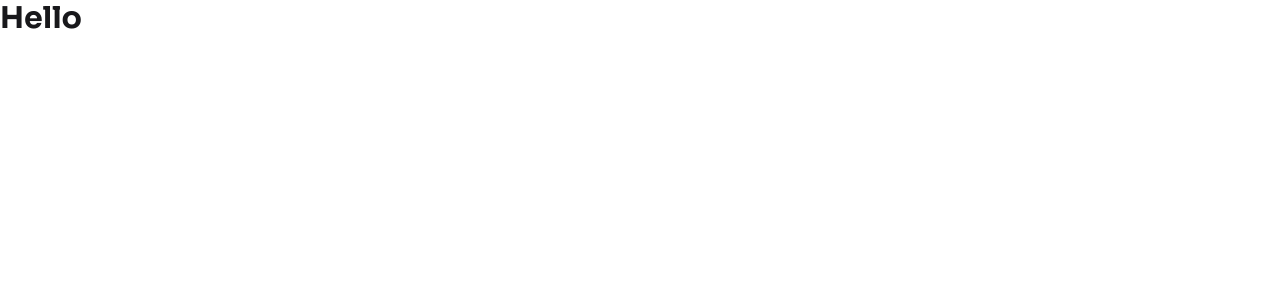
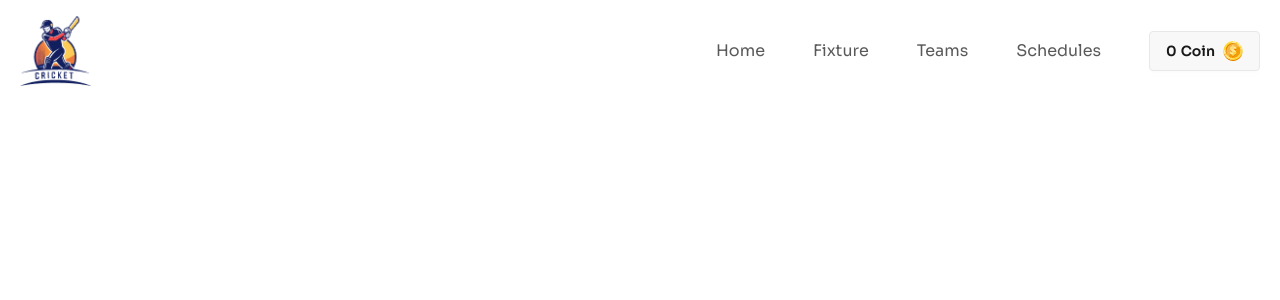
Before and after one commit to alfu-git/m-35-bpl-dream-11, a React (Vite) app: page / in a window 1280 px wide. Shown: the top 300 px of the page. Built offline with nearby package versions, Linux system fonts and the light colour scheme.

Commit message:
navbar component done

```diff
--- a/package.json
+++ b/package.json
@@ -11,6 +11,7 @@
   },
   "dependencies": {
     "@tailwindcss/vite": "^4.2.2",
+    "lucide-react": "^1.3.0",
     "react": "^19.2.4",
     "react-dom": "^19.2.4",
     "tailwindcss": "^4.2.2"
--- a/src/App.jsx
+++ b/src/App.jsx
@@ -1,10 +1,15 @@
 import './App.css'
+import NavBar from './Components/NavBar/NavBar'
 
 function App() {
 
   return (
     <>
-      <h1 className='text-3xl font-bold'>Hello</h1>
+      <header>
+        <section className='py-4 container mx-auto px-5'>
+          <NavBar />
+        </section>
+      </header>
     </>
   )
 }
--- /dev/null
+++ b/src/Components/NavBar/NavBar.jsx
@@ -0,0 +1,72 @@
+import React, { useState } from "react";
+import NavLogo from "../../assets/logo.png";
+import CoinLogo from "../../assets/coin.png";
+import { Menu, X } from "lucide-react";
+
+const navItems = ["Home", "Fixture", "Teams", "Schedules"];
+
+const NavBar = () => {
+  const [status, setStatus] = useState(false);
+
+  const handleMenu = () => {
+    setStatus((prev) => !prev);
+  };
+
+  return (
+    <div className="flex justify-between items-center">
+      <div className="relative flex items-center gap-2">
+        <button onClick={handleMenu} className="btn px-2 lg:hidden">
+          {status ? <X /> : <Menu />}
+        </button>
+
+        <ul
+          className={`
+              absolute top-18 -left-5 z-50 bg-amber-600 rounded-sm space-y-1 duration-300 transition-all transform ${status ? "translate-y-0 opacity-100" : "opacity-0 -translate-y-4 pointer-events-none"}
+            `}
+        >
+          {navItems.map((item) => (
+            <li key={item}>
+              <a
+                className="inline-block w-full py-1 px-2 text-sm text-base-200 font-medium hover:bg-[gray]"
+                href="/"
+              >
+                {item}
+              </a>
+            </li>
+          ))}
+        </ul>
+
+        <div>
+          <img width={72} src={NavLogo} alt="Navbar Logo" />
+        </div>
+      </div>
+
+      <div className="py-2.5 flex items-center gap-12">
+        <div className="hidden lg:block">
+          <ul className="flex gap-12">
+            {navItems.map((item) => (
+              <li key={item}>
+                <a className="text-[#131313]/70 hover:text-[#F6B647]" href="/">
+                  {item}
+                </a>
+              </li>
+            ))}
+          </ul>
+        </div>
+
+        <div>
+          <button className="btn flex gap-2">
+            <span className="flex gap-1 items-center">
+              <span>0</span>
+              <span>Coin</span>
+            </span>
+
+            <img width={20} height={20} src={CoinLogo} alt="Coin Logo" />
+          </button>
+        </div>
+      </div>
+    </div>
+  );
+};
+
+export default NavBar;
```
Also changed, not shown: src/assets/coin.png (added), 1 other file (tests, documents, lock files or other folders).
